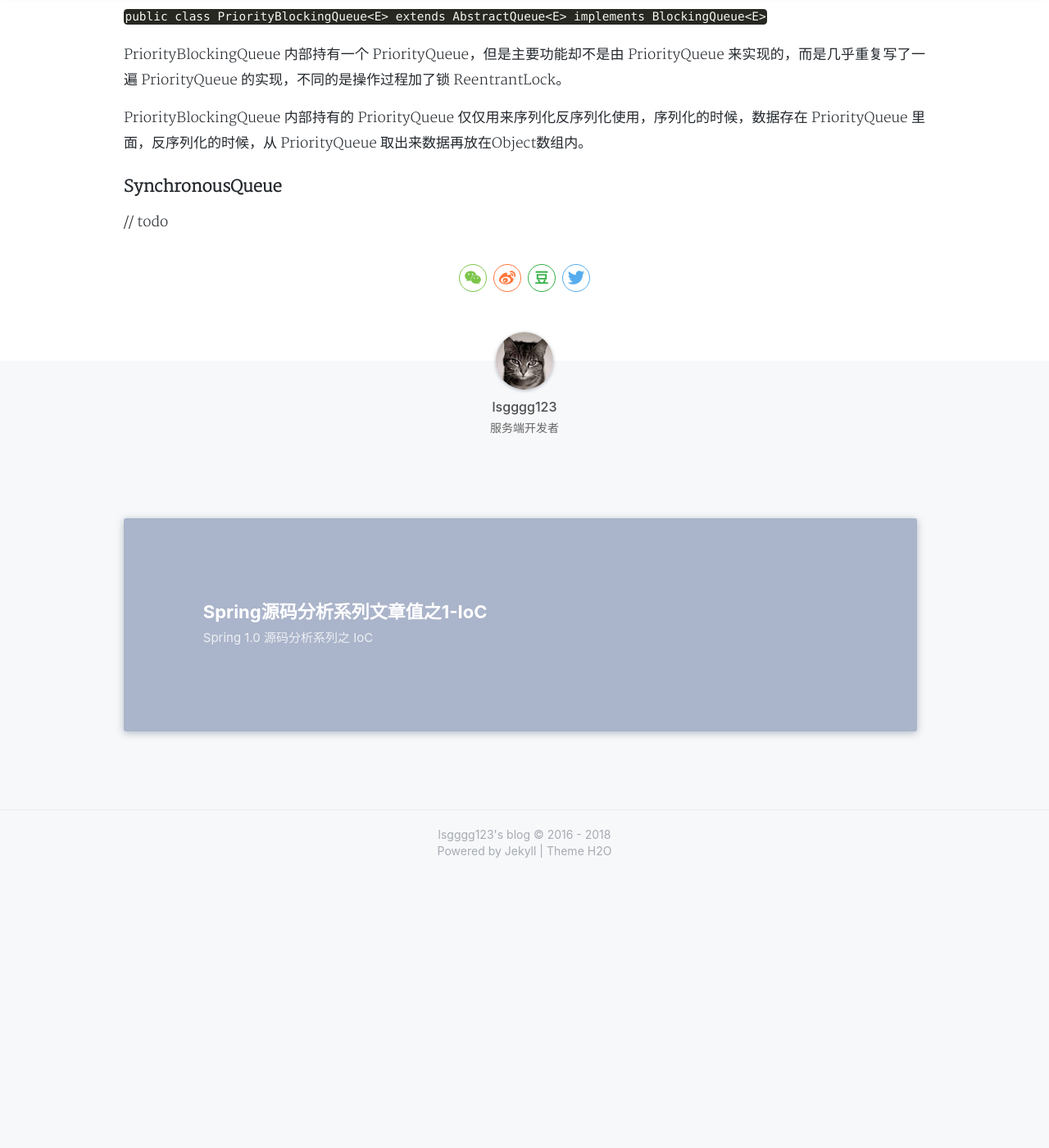
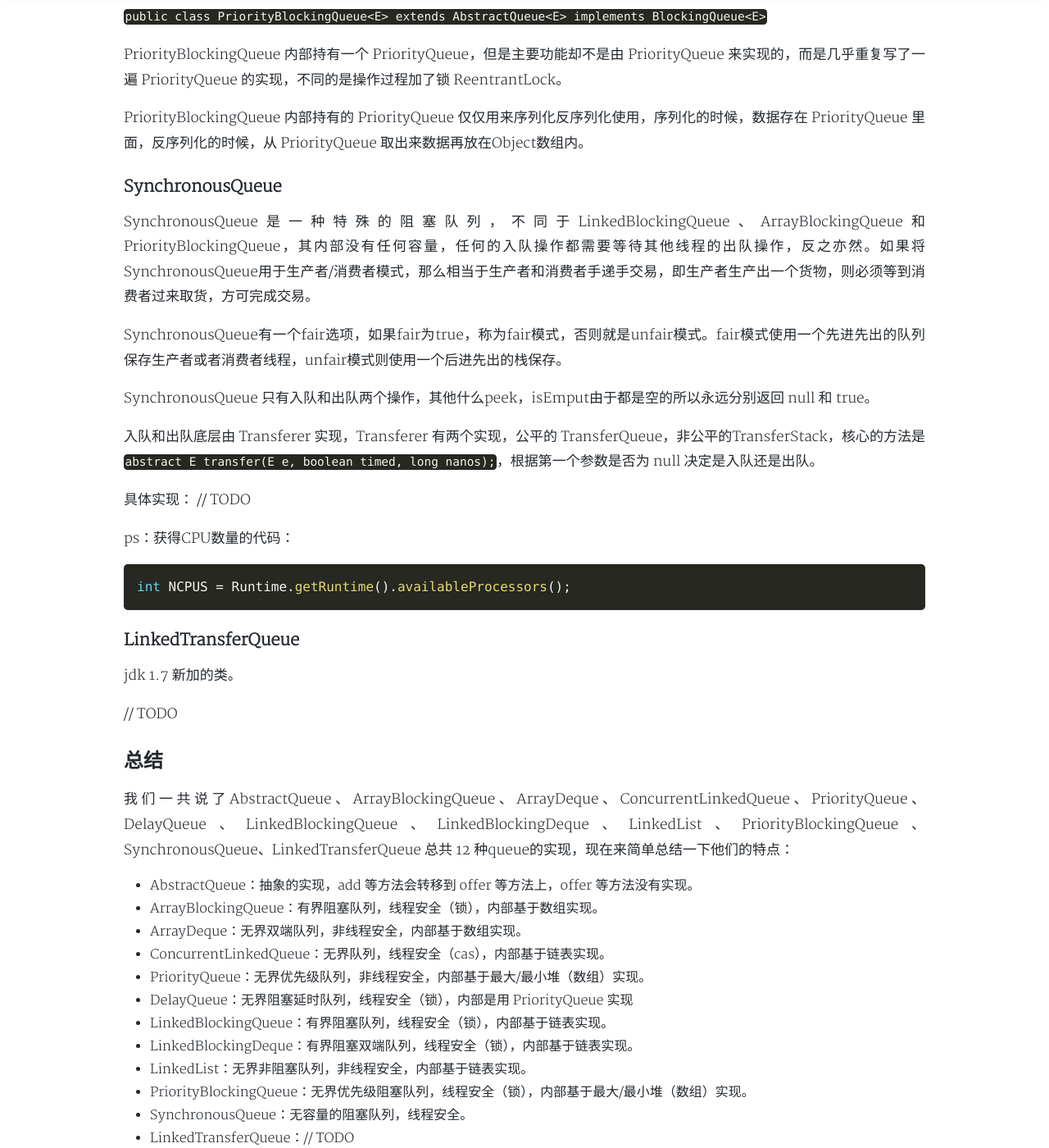
Before and after one commit to lsgggg123/lsgggg123.github.io, a Jekyll site: the page built from _posts/2018-05-24-jdk中的Queue接口及其实现.md, in a window 1280 px wide and 1400 px high, scrolled down 10214 px. Shown: the whole window at 82% size. Built offline with Jekyll 4.4.1, drawn with Linux system fonts in a browser that asks for light colours; nearby versions of some CDN libraries; comment, search, counter and statistics services are not loaded; a style sheet for code colours, icons or effects is not loaded; before the commit the page ends 11282 px from its top, so only the background shows below that; some of the changed text lies outside the part shown.

Commit message:
update content

````diff
--- a/_posts/2018-05-24-jdk中的Queue接口及其实现.md
+++ b/_posts/2018-05-24-jdk中的Queue接口及其实现.md
@@ -335,7 +335,7 @@ public E take() throws InterruptedException {
 ### LinkedList 无界队列  （非线程安全）
 使用链表实现的deque，非常简单，不说了。
 
-### PriorityBlockingQueue
+### PriorityBlockingQueue 无界优先级阻塞队列(线程安全）
 `public class PriorityBlockingQueue<E> extends AbstractQueue<E> implements BlockingQueue<E>`
 
 PriorityBlockingQueue 内部持有一个 PriorityQueue，但是主要功能却不是由 PriorityQueue 来实现的，而是几乎重复写了一遍 PriorityQueue 的实现，不同的是操作过程加了锁 ReentrantLock。
@@ -343,4 +343,47 @@ PriorityBlockingQueue 内部持有一个 PriorityQueue，但是主要功能却
 PriorityBlockingQueue 内部持有的 PriorityQueue 仅仅用来序列化反序列化使用，序列化的时候，数据存在 PriorityQueue 里面，反序列化的时候，从 PriorityQueue 取出来数据再放在Object数组内。
 
 ### SynchronousQueue
-// todo
+SynchronousQueue是一种特殊的阻塞队列，不同于LinkedBlockingQueue、ArrayBlockingQueue和PriorityBlockingQueue，其内部没有任何容量，任何的入队操作都需要等待其他线程的出队操作，反之亦然。如果将SynchronousQueue用于生产者/消费者模式，那么相当于生产者和消费者手递手交易，即生产者生产出一个货物，则必须等到消费者过来取货，方可完成交易。
+
+SynchronousQueue有一个fair选项，如果fair为true，称为fair模式，否则就是unfair模式。fair模式使用一个先进先出的队列保存生产者或者消费者线程，unfair模式则使用一个后进先出的栈保存。
+
+SynchronousQueue 只有入队和出队两个操作，其他什么peek，isEmput由于都是空的所以永远分别返回 null 和 true。
+
+入队和出队底层由 Transferer 实现，Transferer 有两个实现，公平的 TransferQueue，非公平的TransferStack，核心的方法是 `abstract E transfer(E e, boolean timed, long nanos);`，根据第一个参数是否为 null 决定是入队还是出队。
+
+具体实现：
+// TODO
+
+ps：获得CPU数量的代码：
+
+```java
+int NCPUS = Runtime.getRuntime().availableProcessors();
+```
+
+### LinkedTransferQueue
+jdk 1.7 新加的类。
+
+// TODO
+
+
+## 总结
+我们一共说了AbstractQueue、ArrayBlockingQueue、ArrayDeque、ConcurrentLinkedQueue、PriorityQueue、DelayQueue、LinkedBlockingQueue、LinkedBlockingDeque、LinkedList、PriorityBlockingQueue、SynchronousQueue、LinkedTransferQueue 总共 12 种queue的实现，现在来简单总结一下他们的特点：
+
+- AbstractQueue：抽象的实现，add 等方法会转移到 offer 等方法上，offer 等方法没有实现。
+- ArrayBlockingQueue：有界阻塞队列，线程安全（锁），内部基于数组实现。
+- ArrayDeque：无界双端队列，非线程安全，内部基于数组实现。
+- ConcurrentLinkedQueue：无界队列，线程安全（cas），内部基于链表实现。
+- PriorityQueue：无界优先级队列，非线程安全，内部基于最大/最小堆（数组）实现。
+- DelayQueue：无界阻塞延时队列，线程安全（锁），内部是用 PriorityQueue  实现
+- LinkedBlockingQueue：有界阻塞队列，线程安全（锁），内部基于链表实现。
+- LinkedBlockingDeque：有界阻塞双端队列，线程安全（锁），内部基于链表实现。
+- LinkedList：无界非阻塞队列，非线程安全，内部基于链表实现。
+- PriorityBlockingQueue：无界优先级阻塞队列，线程安全（锁），内部基于最大/最小堆（数组）实现。
+- SynchronousQueue：无容量的阻塞队列，线程安全。
+- LinkedTransferQueue：// TODO
+
+**凡是名字里带 Blocking 的一定是阻塞的，但是比较坑的一点是，名字里不带 Blocking 的不一定就是非阻塞的，例如DelayQueue 、SynchronousQueue、LinkedTransferQueue 这三个也实现了 BlockingQueue。**
+
+**凡是 Blocking 的一定也是线程安全的。**
+
+**是否 Blocking 和有界无界无关。**
````
